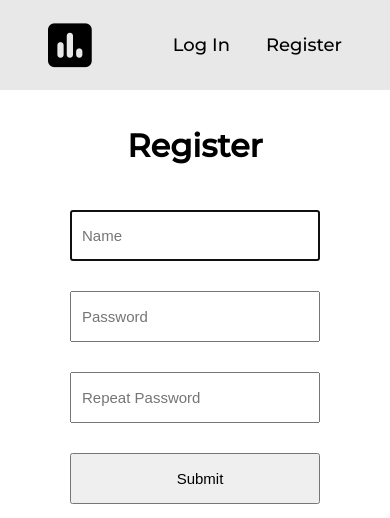
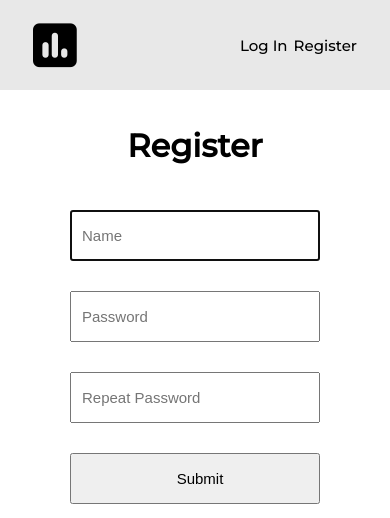
Before and after one commit to ChemaRapariz/expense-tracker, a Flask app: page /register in a window 390 px wide. Shown: the top 518 px of the page. Run offline with Flask 3, Linux system fonts and the light colour scheme; some libraries are stand-ins or nearby versions.

Commit message:
Navigation bar links adapted to screens under 768px of width

```diff
--- a/static/styles.css
+++ b/static/styles.css
@@ -284,6 +284,10 @@ canvas {
     .div-nav-login {
         overflow: scroll;
     }
+    .div-nav-login nav ul a {
+        padding: 3px;
+        font-size: 15px;
+    }
 
     /* ----- Homepage table ----- */
     #index-message {
```
